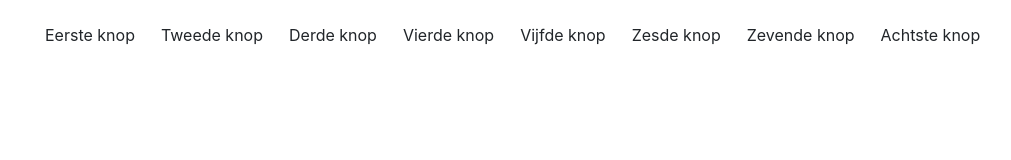
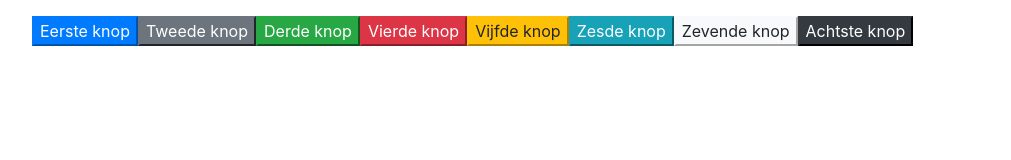
Before and after one commit to ROC-van-Amsterdam-College-Amstelland/fe-op2-css-ids-classes-FaissalOubouhsen, a plain HTML site: page opdracht1/index.html in a window 1280 px wide. Shown: the whole page, without its empty margins (38-1049 px from the left). Drawn offline with nearby package versions, Linux system fonts and the light colour scheme.

Commit message:
opdracht 1

```diff
--- a/opdracht1/index.html
+++ b/opdracht1/index.html
@@ -25,17 +25,17 @@
             btn-warning
             btn-info
             btn-light
-            btn-dark
+
             -->
 
-            <button class="btn ">Eerste knop</button>
-            <button class="btn ">Tweede knop</button>
-            <button class="btn ">Derde knop</button>
-            <button class="btn ">Vierde knop</button>
-            <button class="btn ">Vijfde knop</button>
-            <button class="btn ">Zesde knop</button>
-            <button class="btn ">Zevende knop</button>
-            <button class="btn ">Achtste knop</button>
+            <button class="btn-primary ">Eerste knop</button>
+            <button class="btn-secondary ">Tweede knop</button>
+            <button class="btn-success ">Derde knop</button>
+            <button class="btn-danger ">Vierde knop</button>
+            <button class="btn-warning ">Vijfde knop</button>
+            <button class="btn-info ">Zesde knop</button>
+            <button class="btn-light ">Zevende knop</button>
+            <button class="btn-dark ">Achtste knop</button>
         </div>
     </div>
 </body>
```
